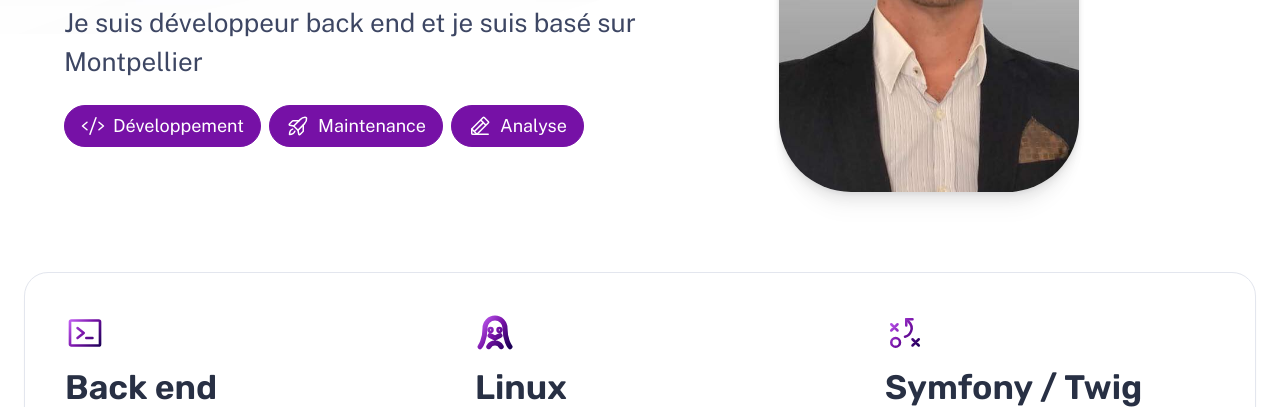
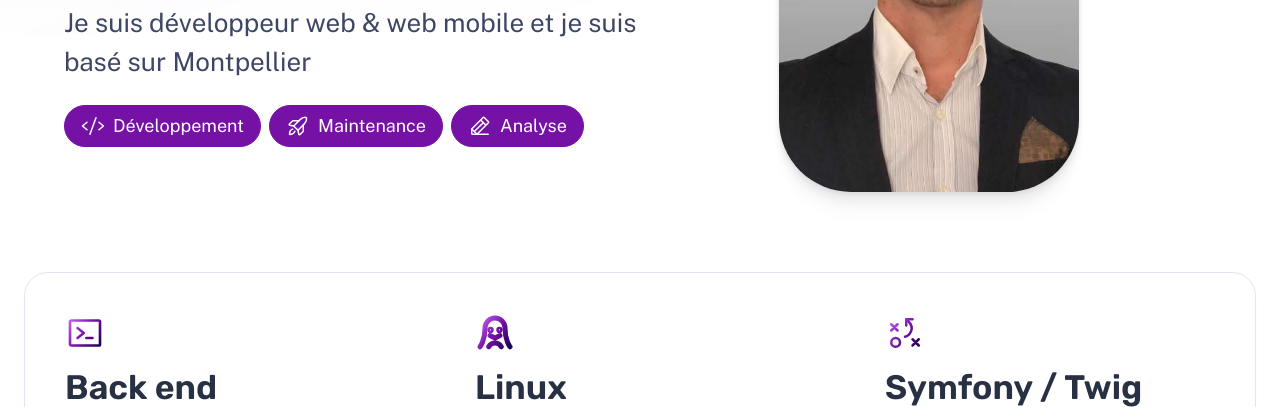
Before and after one commit to GrecoBen/portfolio, an Astro site: page / in a window 1280 px wide. Shown: the part 393-800 px from the top of the page. Built offline with nearby package versions, Linux system fonts and the light colour scheme; Astro itself is replaced by a stand-in of ours.

Commit message:
modify-title

```diff
--- a/src/pages/index.astro
+++ b/src/pages/index.astro
@@ -31,7 +31,7 @@ const projects = (await getCollection('work'))
 			<header class="hero">
 				<Hero
 					title="Bonjour, je suis Benjamin Greco"
-					tagline="Je suis développeur back end et je suis basé sur Montpellier"
+					tagline="Je suis développeur web & web mobile et je suis basé sur Montpellier"
 					align="start"
 				>
 					<div class="roles">
```
